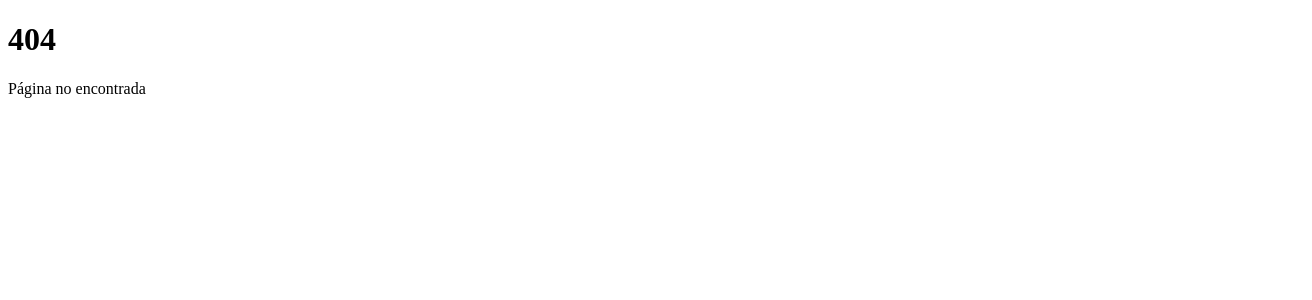
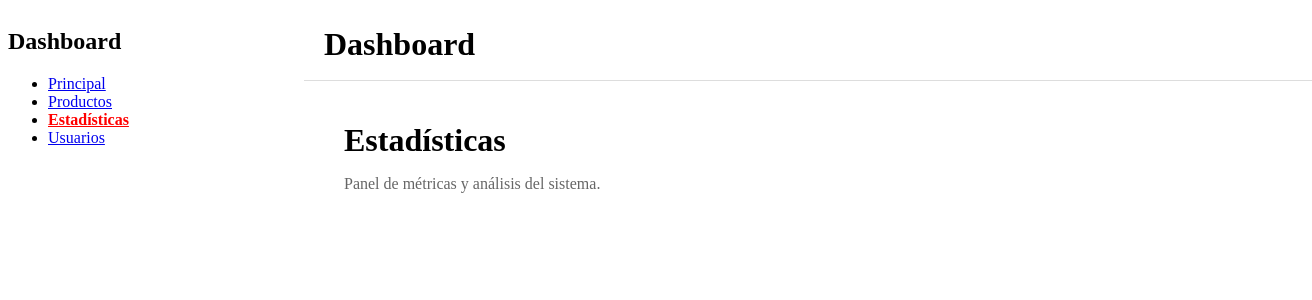
Before and after one commit to marcos-coloma/web1-MiEcommerce, a React (Vite) app in the folder admin/: page /analytics in a window 1280 px wide. Before the commit this address had no page. Shown: the top 300 px of the page, 1312 px wide, since content can reach past the window. Built offline with nearby package versions, Linux system fonts and the light colour scheme; the HTML template or start-up script is replaced by a standard one.

Commit message:
feat: Update home cards, sidebar links and analytics route

```diff
--- a/admin/src/App.jsx
+++ b/admin/src/App.jsx
@@ -16,6 +16,9 @@ import NewProduct from "./pages/Products/NewProduct/NewProduct";
 // Users
 import ProfileList from "./pages/profile/ProfileList/ProfileList";
 import ProfileView from "./pages/profile/ProfileView/ProfileView";
+
+// Analytics
+import Analytics from "./pages/analytics/Analytics";
 
 // Errors
 import NotFound from "./errors/NotFound/NotFound";
@@ -38,6 +41,9 @@ function App() {
           <Route path="profile" element={<ProfileList />} />
           <Route path="profile/:id" element={<ProfileView />} />
 
+          {/* Analytics */}
+          <Route path="analytics" element={<Analytics />} />
+
         </Route>
 
         {/* Errors */}
--- /dev/null
+++ b/admin/src/pages/analytics/Analytics.css
@@ -0,0 +1,11 @@
+.analytics {
+    padding: 20px;
+}
+
+.analytics h1 {
+    margin-bottom: 10px;
+}
+
+.analytics p {
+    color: #666;
+}
--- /dev/null
+++ b/admin/src/pages/analytics/Analytics.jsx
@@ -0,0 +1,10 @@
+import "./Analytics.css";
+
+export default function Analytics() {
+    return (
+        <div className="analytics">
+            <h1>Estadísticas</h1>
+            <p>Panel de métricas y análisis del sistema.</p>
+        </div>
+    );
+}
--- a/admin/src/pages/home/home.jsx
+++ b/admin/src/pages/home/home.jsx
@@ -23,17 +23,28 @@ export default function Home() {
             ],
         },
         {
-            title: "Categorías",
-            icon: "📂",
+            title: "Usuarios",
+            icon: "👥",
             count: 0,
             buttons: [
                 {
                     label: "Ver Listado",
-                    path: "/categories",
+                    path: "/profile",
                 },
                 {
-                    label: "Agregar Categoría",
-                    path: "/categories/new",
+                    label: "Agregar Usuario",
+                    path: "/profile/new",
+                },
+            ],
+        },
+        {
+            title: "Estadísticas",
+            icon: "📊",
+            count: 0,
+            buttons: [
+                {
+                    label: "Ver analiticas",
+                    path: "/analytics",
                 },
             ],
         },
```
Also changed, not shown: admin/src/components/Sidebar/Sidebar.jsx (+4 -4 lines).
